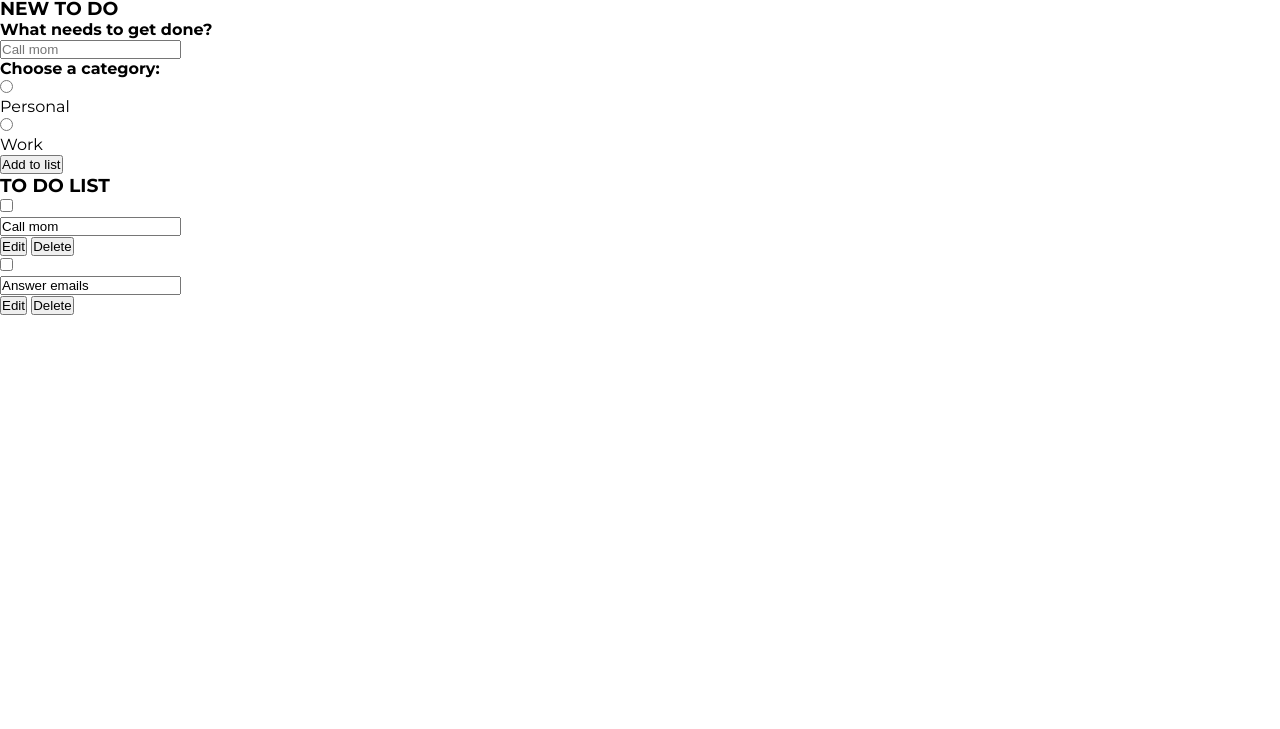
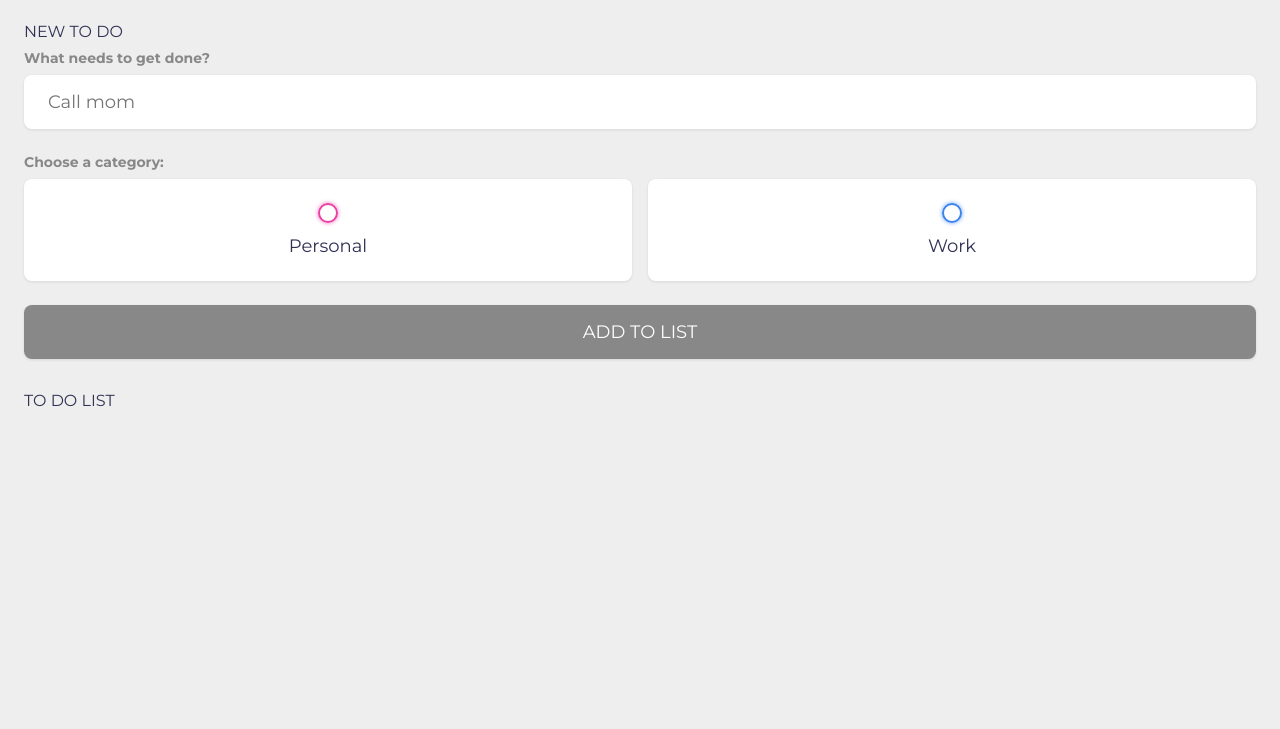
Before and after one commit to emmaneely/todo_app, a plain HTML site: page index.html in a window 1280 px wide. Shown: the part 71-800 px from the top of the page. Drawn offline with Linux system fonts and the light colour scheme.

Commit message:
Added css styling

```diff
--- a/index.html
+++ b/index.html
@@ -11,11 +11,9 @@
 
 <body>
   <main class="app">
-    <h1>To Do App</h1>
-
     <section class="greeting">
       <h2 class="title">
-        Good morning, <input type="text" id="name" placeholder="Name here" />!
+        Good morning, <input type="text" id="name" placeholder="(enter name)" />
       </h2>
     </section>
 
@@ -37,14 +35,15 @@
             <p>Work</p>
           </label>
         </div>
-        <input type="submit" value="Add to list" />
+        <input type="submit" value="ADD TO LIST" />
       </form>
     </section>
 
     <section class="todo-list">
       <h3>TO DO LIST</h3>
       <div class="list" id="todo-list">
-        <div class="todo-item">
+        <!-- Example to do items
+        <div class="todo-item done">
           <label>
             <input type="checkbox" />
             <span class="bubble personal"></span>
@@ -69,7 +68,7 @@
             <button class="edit">Edit</button>
             <button class="delete">Delete</button>
           </div>
-        </div>
+        </div> -->
       </div>
     </section>
   </main>
--- a/main.css
+++ b/main.css
@@ -1,11 +1,229 @@
 @import url("https://fonts.googleapis.com/css2?family=Montserrat:ital,wght@0,400;0,700;0,900;1,400&display=swap");
+
+:root {
+  --personal: #ea40a4;
+  --work: #3a82ee;
+  --light: #eee;
+  --gray: #888;
+  --dark: #313154;
+  --danger: #ff5b57;
+
+  --shadow: 0 1px 3px rgba(0, 0, 0, 0.1);
+
+  --personal-glow: 0px 0px 4px rgba(234, 64, 164, 0.75);
+  --work-glow: 0px 0px 4px rgba(58, 130, 238, 0.75);
+}
 
 * {
   box-sizing: border-box;
   margin: 0;
   padding: 0;
+  font-family: "Montserrat", sans-serif;
+}
+
+input:not([type="radio"]):not([type="checkbox"]),
+button {
+  appearance: none;
+  border: none;
+  outline: none;
+  background: none;
+  cursor: initial;
 }
 
 body {
-  font-family: "Montserrat", sans-serif;
+  background: var(--light);
+  color: var(--dark);
 }
+
+section {
+  margin-top: 2rem;
+  margin-bottom: 2rem;
+  padding-left: 1.5rem;
+  padding-right: 1.5rem;
+}
+
+h3 {
+  color: var(--dark);
+  font-size: 1rem;
+  font-weight: 400;
+  margin-bottom: 0.5rem;
+}
+
+h4 {
+  color: var(--gray);
+  font-size: 0.875rem;
+  font-weight: 700;
+  margin-bottom: 0.5rem;
+}
+
+.greeting .title {
+  display: flex;
+}
+
+.greeting .title input {
+  margin-left: 0.5rem;
+  flex: 1 1 0%;
+  min-width: 0;
+}
+
+.greeting .title,
+.greeting .title input {
+  color: var(--dark);
+  font-size: 1.5rem;
+  font-weight: 700;
+}
+
+.create-todo input[type="text"] {
+  display: block;
+  width: 100%;
+  font-size: 1.125rem;
+  padding: 1rem 1.5rem;
+  color: var(--dark);
+  background-color: #fff;
+  border-radius: 0.5rem;
+  box-shadow: var(--shadow);
+  margin-bottom: 1.5rem;
+}
+
+.create-todo .categories {
+  display: grid;
+  grid-template-columns: repeat(2, 1fr);
+  column-gap: 1rem;
+  margin-bottom: 1.5rem;
+}
+
+.create-todo .categories label {
+  display: flex;
+  flex-direction: column;
+  align-items: center;
+  justify-content: center;
+  padding: 1.5rem;
+  background-color: #fff;
+  border-radius: 0.5rem;
+  box-shadow: var(--shadow);
+  cursor: pointer;
+}
+
+input[type="radio"],
+input[type="checkbox"] {
+  display: none;
+}
+
+.bubble {
+  display: flex;
+  align-items: center;
+  justify-content: center;
+  width: 20px;
+  height: 20px;
+  border-radius: 50%;
+  border: 2px solid var(--personal);
+  box-shadow: var(--personal-glow);
+}
+
+.bubble.work {
+  border-color: var(--work);
+  box-shadow: var(--work-glow);
+}
+
+.bubble::after {
+  content: "";
+  display: block;
+  opacity: 0;
+  width: 0px;
+  height: 0px;
+  background-color: var(--personal);
+  box-shadow: var(--personal-glow);
+  border-radius: 50%;
+  transition: 0.1s ease-in-out;
+}
+
+.bubble.work::after {
+  background-color: var(--work);
+  box-shadow: var(--work-glow);
+}
+
+input:checked ~ .bubble::after {
+  width: 12px;
+  height: 12px;
+  opacity: 1;
+}
+
+.create-todo .categories label p {
+  color: var(--dark);
+  font-size: 1.125rem;
+  margin-top: 0.75rem;
+}
+
+.create-todo input[type="submit"] {
+  display: block;
+  width: 100%;
+  font-size: 1.125rem;
+  padding: 1rem 1.5rem;
+  color: #fff;
+  background-color: var(--gray);
+  border-radius: 00.5rem;
+  box-shadow: var(--shadow);
+  cursor: pointer;
+  transition: 0.2s ease-in-out;
+}
+
+.create-todo input[type="submit"]:hover {
+  opacity: 0.75;
+}
+
+.todo-list .todo-item {
+  display: flex;
+  align-items: center;
+  background-color: #fff;
+  padding: 1rem;
+  border-radius: 0.5rem;
+  box-shadow: var(--shadow);
+  margin-bottom: 1rem;
+}
+
+.todo-item label {
+  display: block;
+  margin-right: 1rem;
+  cursor: pointer;
+}
+
+.todo-item .todo-content {
+  flex: 1 1 0%;
+}
+
+.todo-item .todo-content input {
+  color: var(--dark);
+  font-size: 1.125rem;
+}
+
+.todo-item .actions {
+  display: flex;
+  align-items: center;
+}
+
+.todo-item .actions button {
+  display: block;
+  padding: 0.5rem;
+  border-radius: 0.25rem;
+  color: #fff;
+  cursor: pointer;
+  transition: 0.2s ease-in-out;
+}
+
+.todo-item .actions button:hover {
+  opacity: 0.75;
+}
+
+.todo-item .actions .edit {
+  margin-right: 0.5rem;
+  background-color: var(--gray);
+}
+
+.todo-item .actions .delete {
+  background-color: var(--danger);
+}
+
+.todo-item.done .todo-content input {
+  text-decoration: line-through;
+  color: var(--gray);
+}
```
